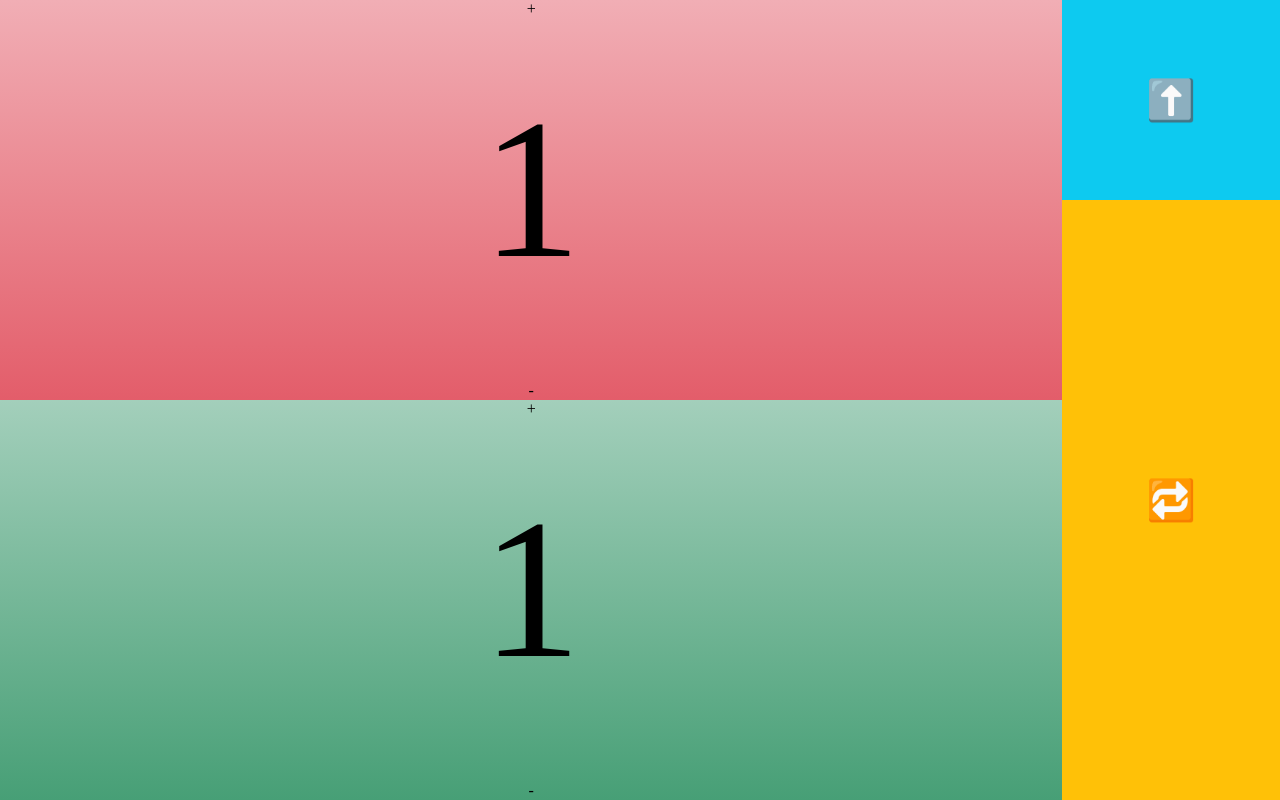
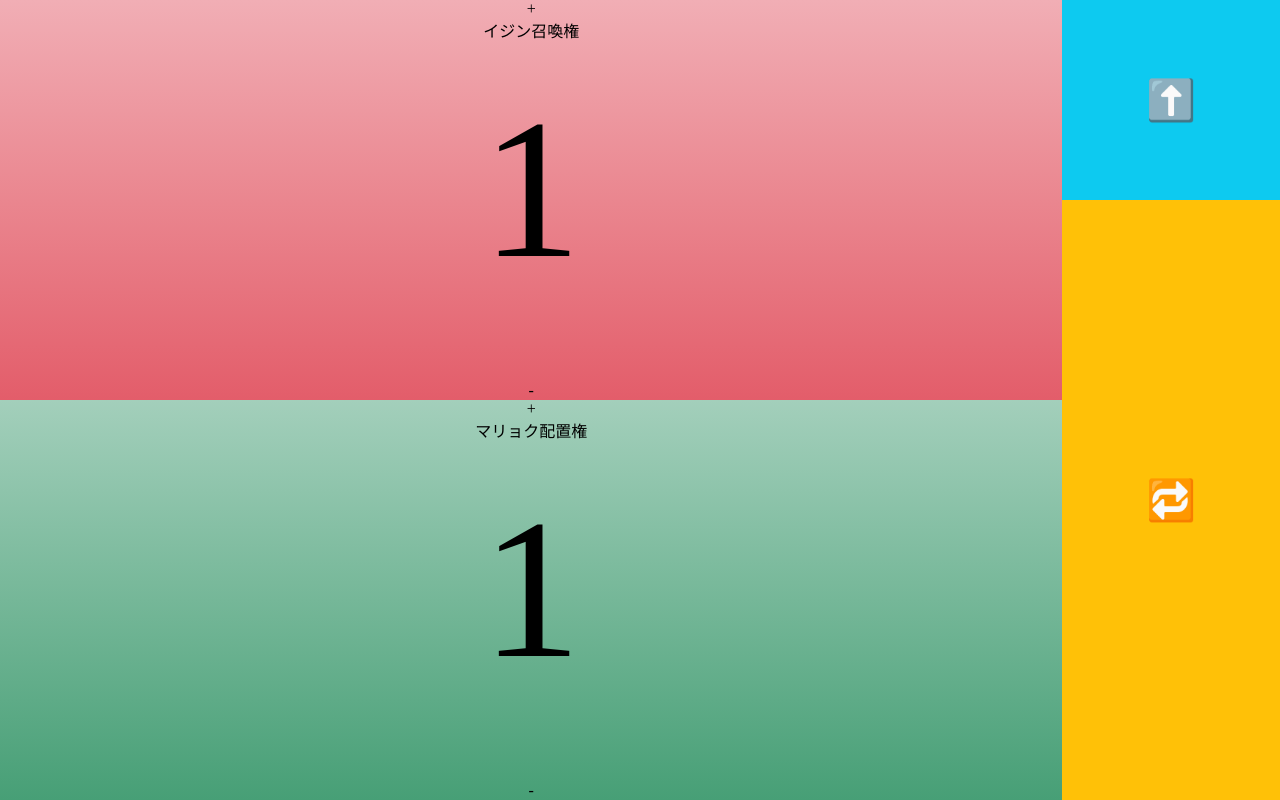
Before and after one commit to sweetpotato/ijinden-counter, a React (Vite) app: page / in a window 1280 px wide. Built offline with nearby package versions, Linux system fonts and the light colour scheme.

Commit message:
css, js: 召喚権と配置権のラベルを追加

```diff
--- a/src/App.css
+++ b/src/App.css
@@ -21,27 +21,28 @@
 .grid-counter > * {
   background-color: transparent;
   display: flex;
-  justify-content: center;
+  flex-direction: column;
+  align-items: center;
   width: 100%;
 }
 
 /* イジン召喚権 */
 .box-summon-background-upper {
-  align-items: start;
+  justify-content: start;
   background: linear-gradient(#f1aeb5, #ea868f);
   grid-column: 1;
   grid-row: 1 / 2;
 }
 
 .box-summon-background-lower {
-  align-items: end;
+  justify-content: end;
   background: linear-gradient(#ea868f, #e35d6a);
   grid-column: 1;
   grid-row: 2 / 3;
 }
 
 .box-summon-value {
-  align-items: center;
+  justify-content: center;
   font-size: 25vh;
   grid-column: 1;
   grid-row: 1 / 3;
@@ -66,21 +67,21 @@
 
 /* マリョク配置権 */
 .box-charge-background-upper {
-  align-items: start;
+  justify-content: start;
   background: linear-gradient(#a3cfbb, #75b798);
   grid-column: 1;
   grid-row: 3 / 4;
 }
 
 .box-charge-background-lower {
-  align-items: end;
+  justify-content: end;
   background: linear-gradient(#75b798, #479f76);
   grid-column: 1;
   grid-row: 4 / 5;
 }
 
 .box-charge-value {
-  align-items: center;
+  justify-content: center;
   font-size: 25vh;
   grid-row: 3 / 5;
   grid-column: 1;
@@ -105,7 +106,7 @@
 
 /* その他 */
 .box-toggle {
-  align-items: center;
+  justify-content: center;
   background-color: #0dcaf0;
   font-size: 5vh;
   grid-row: 1;
@@ -113,7 +114,7 @@
 }
 
 .box-reset {
-  align-items: center;
+  justify-content: center;
   background-color: #ffc107;
   font-size: 5vh;
   grid-row: 2 / 5;
--- a/src/App.jsx
+++ b/src/App.jsx
@@ -53,6 +53,9 @@ function App() {
           <div>
             <span>+</span>
           </div>
+          <div>
+            <span>イジン召喚権</span>
+          </div>
         </div>
         <div className="box-summon-background-lower">
           <div>
@@ -70,6 +73,9 @@ function App() {
         <div className="box-charge-background-upper">
           <div>
             <span>+</span>
+          </div>
+          <div>
+            <span>マリョク配置権</span>
           </div>
         </div>
         <div className="box-charge-background-lower">
```
